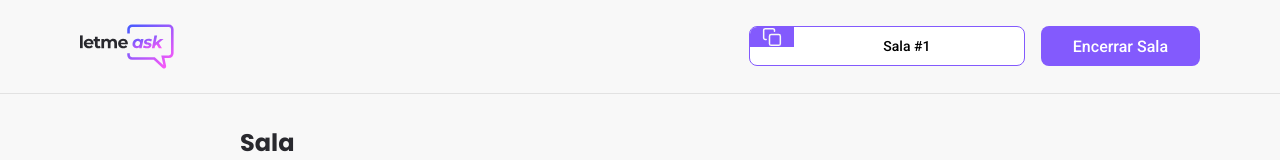
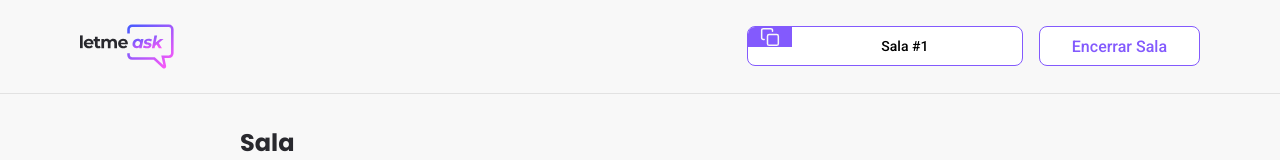
Before and after one commit to arthmbarbosa/letmeask-NWL, a React (Create React App) app: page /admin/rooms/1 in a window 1280 px wide. Shown: the top 160 px of the page. Built offline with nearby package versions, Linux system fonts and the light colour scheme; no server answers; the database is empty.

Commit message:
fix 'Encerrar Sala' button

```diff
--- a/src/styles/button.scss
+++ b/src/styles/button.scss
@@ -20,7 +20,7 @@
         margin-right: 8px;
     }
 
-    &:outlined {
+    &.outlined {
         background: #ffffff;
         border: 1px solid #835afd;
         color: #835afd;
```
